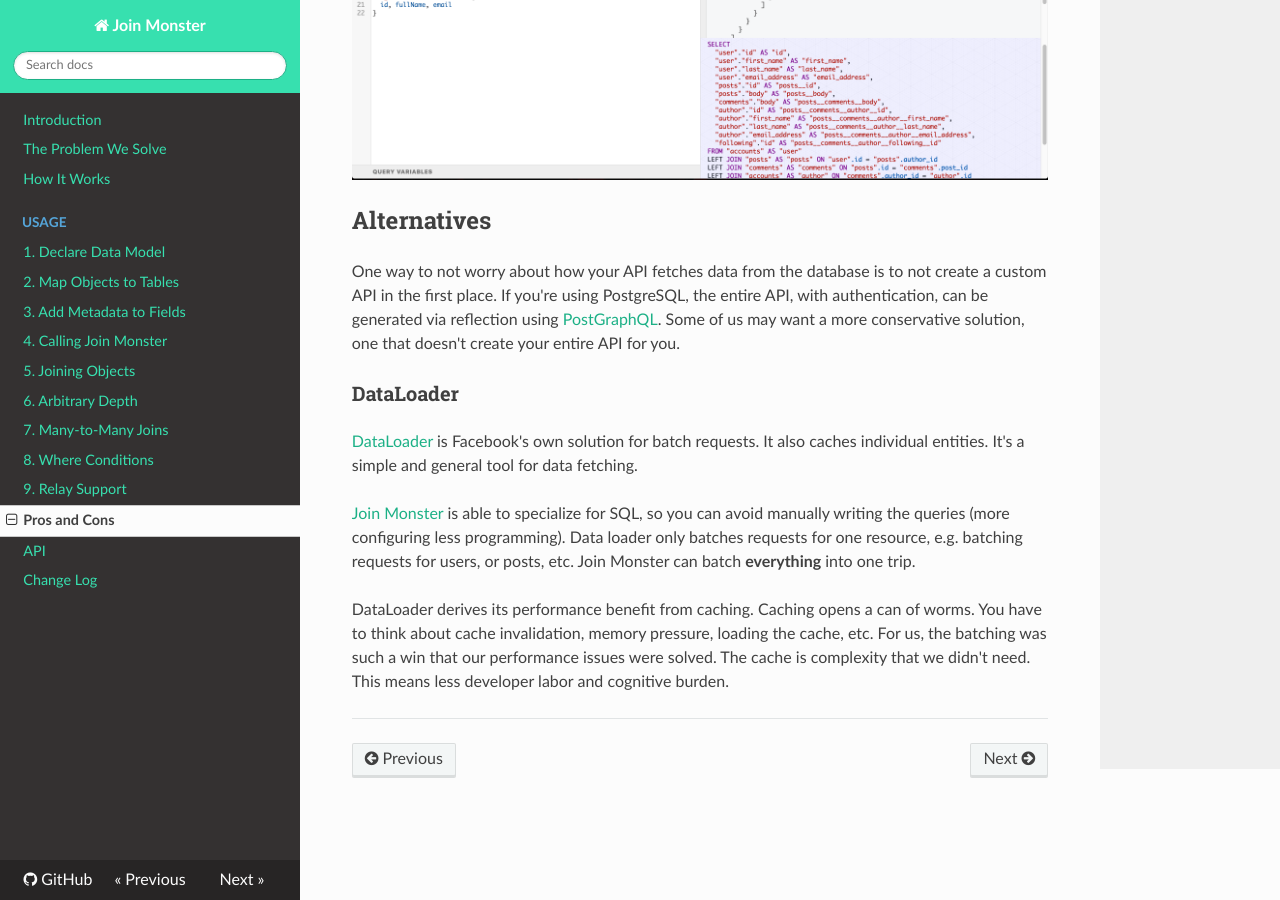
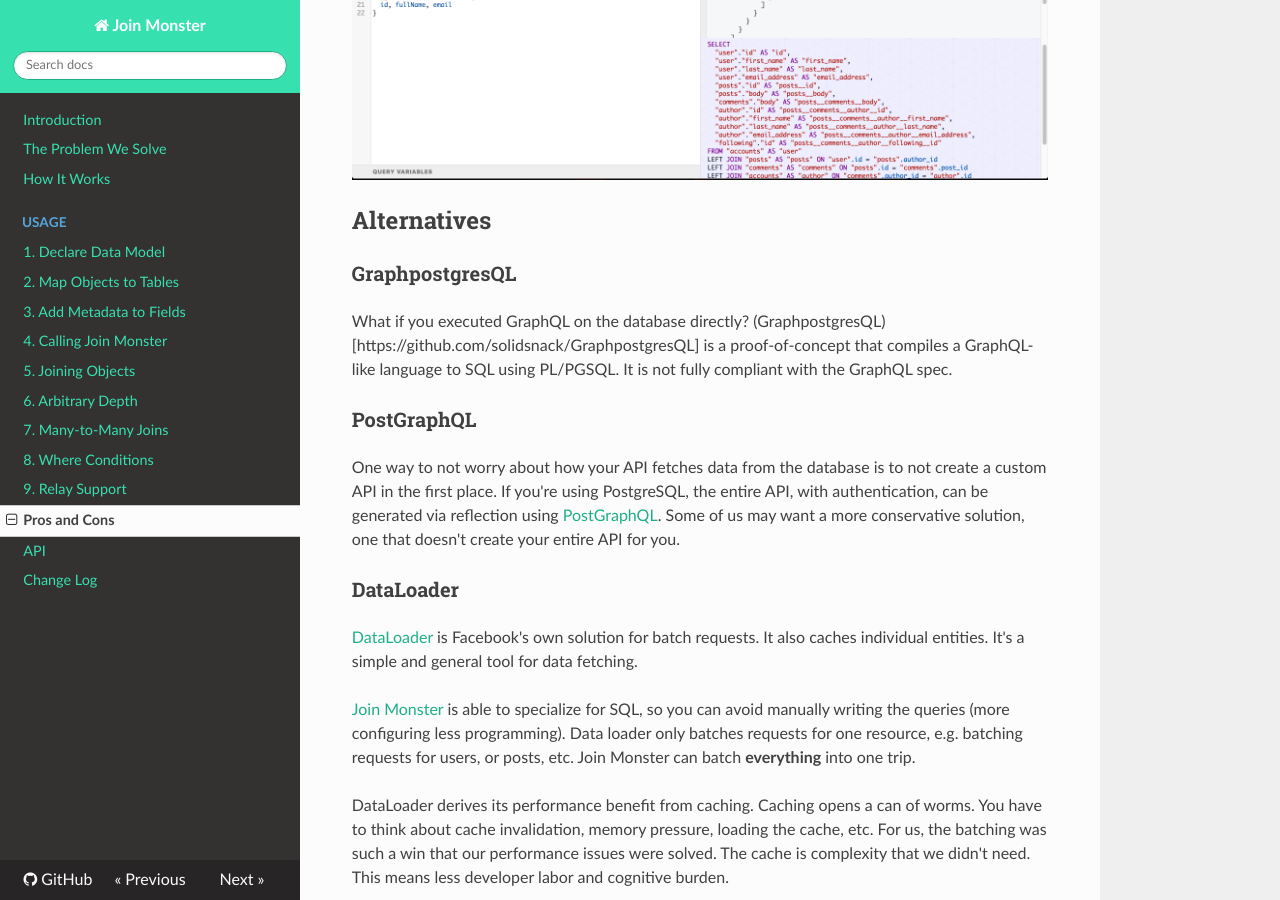
Before and after one commit to join-monster/join-monster, an MkDocs documentation site: the page built from docs/pros-cons.md, in a window 1280 px wide and 900 px high, scrolled down 1082 px. Built offline with MkDocs 1.6.1, drawn with Linux system fonts in a browser that asks for light colours; nearby versions of some CDN libraries; old or Windows-style settings are respelled for this version of MkDocs.

Commit message:
update docs

```diff
--- a/docs/pros-cons.md
+++ b/docs/pros-cons.md
@@ -21,6 +21,12 @@
 
 ## Alternatives
 
+### GraphpostgresQL
+
+What if you executed GraphQL on the database directly? (GraphpostgresQL)[https://github.com/solidsnack/GraphpostgresQL] is a proof-of-concept that compiles a GraphQL-like language to SQL using PL/PGSQL. It is not fully compliant with the GraphQL spec.
+
+### PostGraphQL
+
 One way to not worry about how your API fetches data from the database is to not create a custom API in the first place. If you're using PostgreSQL, the entire API, with authentication, can be generated via reflection using [PostGraphQL](https://github.com/calebmer/postgraphql). Some of us may want a more conservative solution, one that doesn't create your entire API for you.
 
 ### DataLoader
```
Also changed, not shown: 1 other file.
